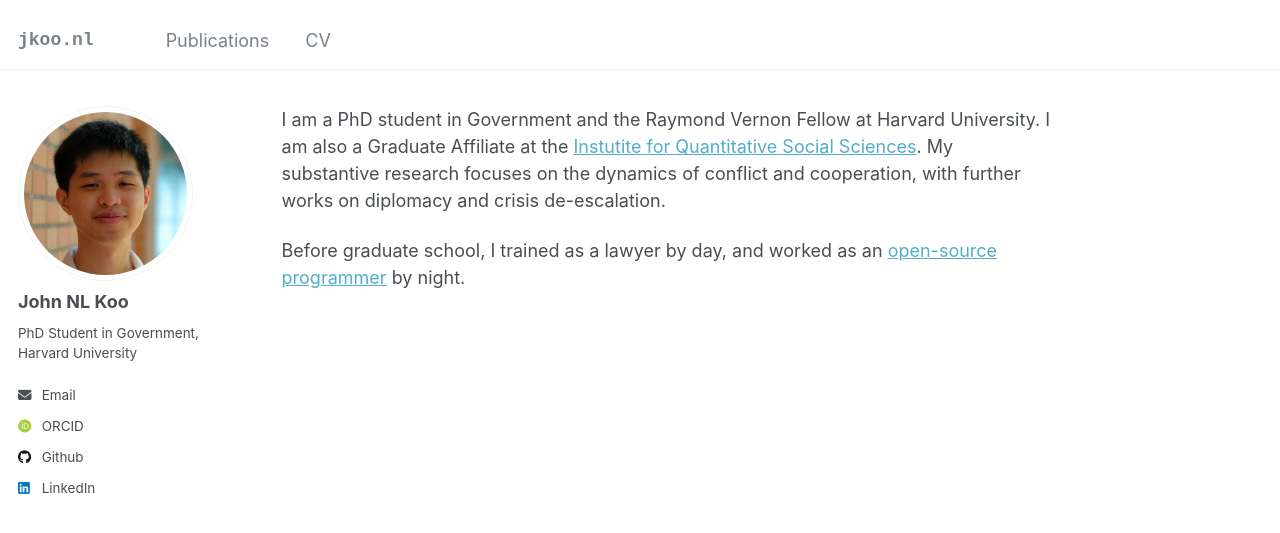
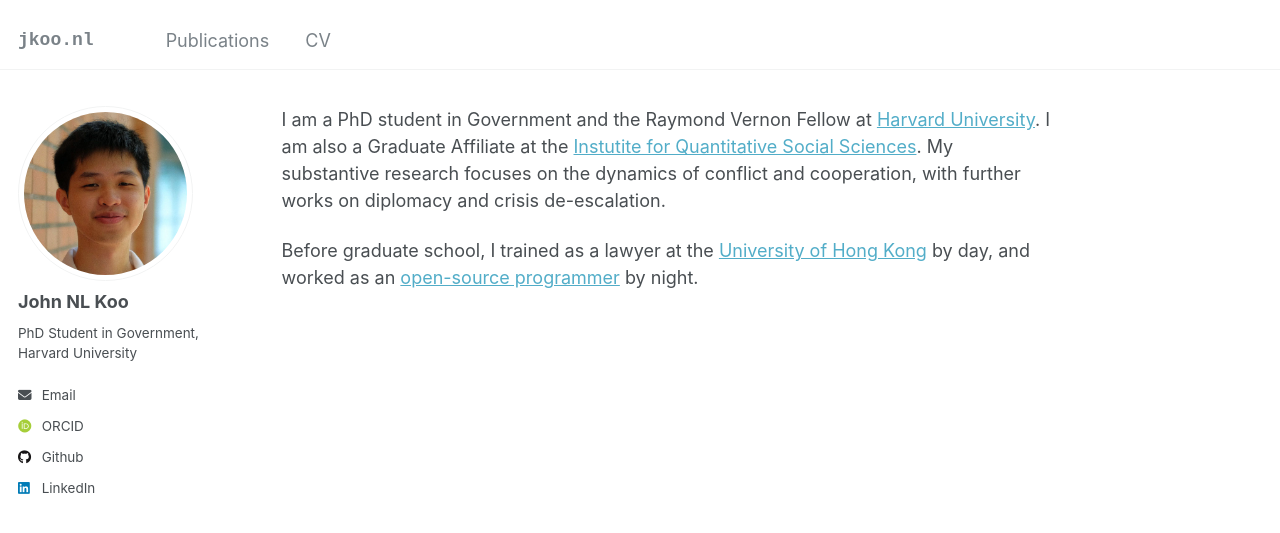
Before and after one commit to tanxpyox/jkoo.nl, a Jekyll site: the page built from _pages/about.md, in a window 1280 px wide. Shown: the top 533 px of the page. Built offline with Jekyll 4.4.1, drawn with Linux system fonts in a browser that asks for light colours; some web fonts are replaced.

Commit message:
update urls

```diff
--- a/_pages/about.md
+++ b/_pages/about.md
@@ -7,6 +7,6 @@ redirect_from:
   - /about.html
 ---
 
-I am a PhD student in Government and the Raymond Vernon Fellow at Harvard University. I am also a Graduate Affiliate at the [Instutite for Quantitative Social Sciences](https://iqss.harvard.edu). My substantive research focuses on the dynamics of conflict and cooperation, with further works on diplomacy and crisis de-escalation.
+I am a PhD student in Government and the Raymond Vernon Fellow at [Harvard University](https://www.gov.harvard.edu/). I am also a Graduate Affiliate at the [Instutite for Quantitative Social Sciences](https://www.iq.harvard.edu). My substantive research focuses on the dynamics of conflict and cooperation, with further works on diplomacy and crisis de-escalation.
 
-Before graduate school, I trained as a lawyer by day, and worked as an [open-source programmer](https://github.com/CanCLID) by night.
+Before graduate school, I trained as a lawyer at the [University of Hong Kong](https://www.law.hku.hk/) by day, and worked as an [open-source programmer](https://github.com/CanCLID) by night.
```
